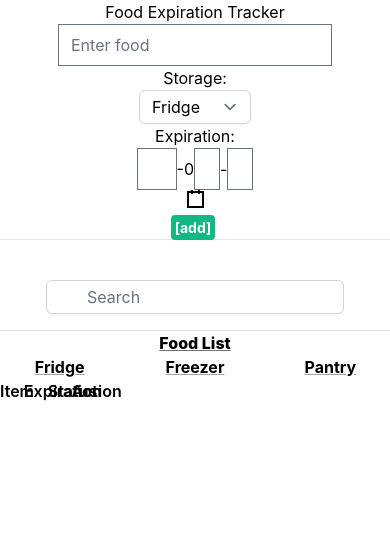
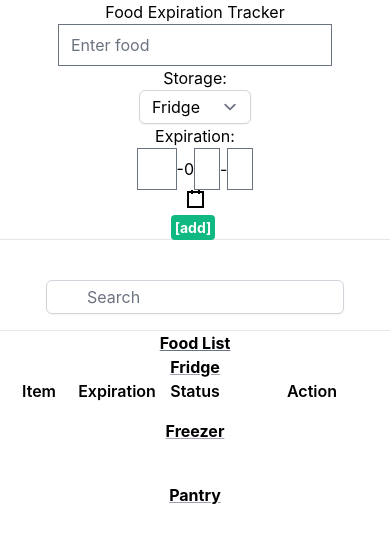
Before and after one commit to evening/expiration-tracker, a React (Create React App) app: page / in a window 390 px wide. Shown: the top 542 px of the page. Built offline with nearby package versions, Linux system fonts and the light colour scheme.

Commit message:
Update FoodList.tsx
update grid layout and text style

```diff
--- a/src/components/FoodList.tsx
+++ b/src/components/FoodList.tsx
@@ -17,10 +17,10 @@ interface FoodListProps {
 const FoodList = ({ entries, setEntries, searchTerm }: FoodListProps) => {
   return (
     <div>
-      <h2 className="underline decoration-gray-500 font-extrabold">
+      <h2 className="underline decoration-gray-500 font-bold">
         Food List
       </h2>
-      <div className='grid grid-cols-3 gap-4'>
+      <div className='grid grid-rows-3 lg:grid-cols-3 gap-4  '>
         <div>
         <h3 className="underline decoration-gray-400 inline font-bold">
           Fridge
```
